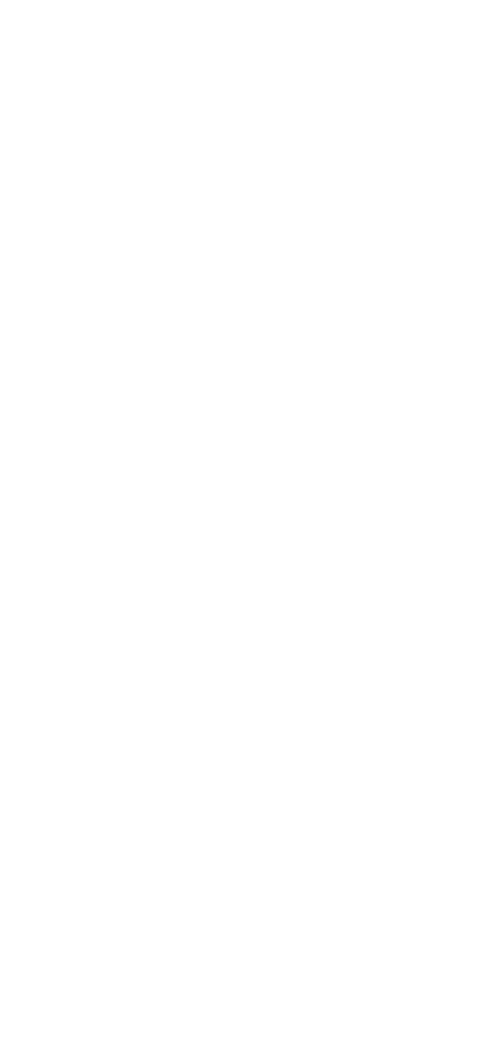
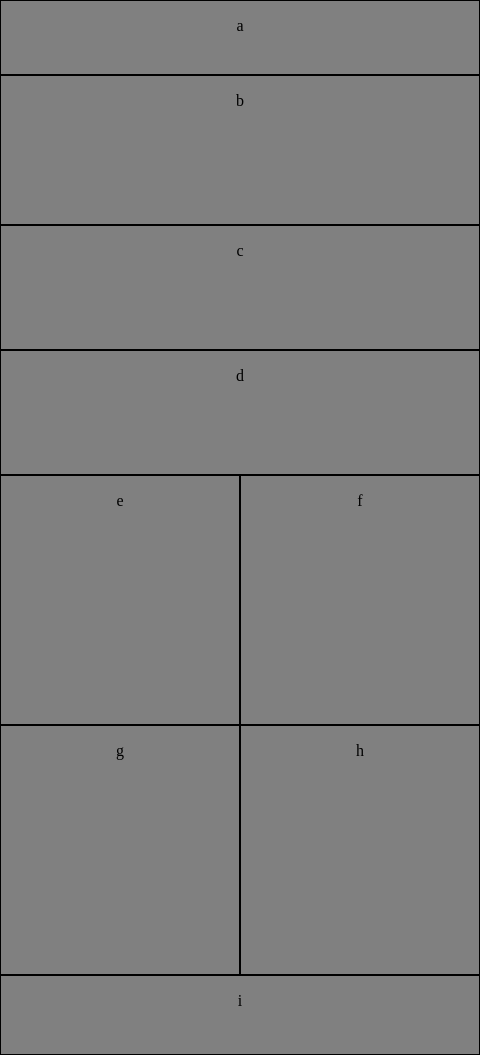
Before and after one commit to fadiHB/lab01-301, a plain HTML site: page index.html in a window 390 px wide. Shown: the whole page, 480 px wide, since content can reach past the window. Before the commit the page ends 844 px from the top, so only its background shows below. Drawn offline with Linux system fonts and the light colour scheme.

Commit message:
done-part1

```diff
--- a/css/style.css
+++ b/css/style.css
@@ -0,0 +1,173 @@
+
+/* active this css whatever is the width*/
+* {
+    box-sizing: border-box;
+
+}
+
+body {
+    width: 960px;
+    margin: auto;
+}
+
+div {
+
+    border: #000 solid 1px;
+    background-color: #808080;
+}
+
+.a {
+
+    height: 100px;
+    width: 960px;
+}
+
+.b {
+    width: 200px;
+    height: 600px;
+    float: left;
+}
+
+.c,.d {
+    width: 380px;
+    height: 200px;
+    float: left;
+
+}
+
+
+
+
+div :only-child {
+    text-align: center;
+}
+
+
+
+
+.e,.f,.g,.h {
+    width: 190px;
+    height: 250px;
+}
+
+.e {
+    float: left;
+}
+
+.f {
+    float: right;
+}
+
+.g {
+    float: left;
+}
+
+.h {
+    float: right;
+}
+
+.i {
+
+    height: 150px;
+    width: 760px;
+    float: right;
+}
+
+
+
+
+
+
+
+/* active this CSS style from the width 0 to 768 px  */
+@media only screen and (max-width: 768px) {
+
+    body {
+        width: 480px;
+        margin: auto;
+
+    }
+
+    div {
+
+        border: #000 solid 1px;
+        background-color: #808080;
+    }
+
+
+
+    div :only-child {
+        text-align: center;
+    }
+
+    .a,.b,.c,.d,.i {
+        width: 480px;
+    }
+
+    .a {
+        /* height: 9.77835%; */
+        height: 75px;
+    }
+
+    .b {
+        height: 150px;
+
+    }
+
+    .c,.d {
+        /* height: 19.55671%; */
+        height: 125px;
+
+    }
+
+
+    .e,.f,.g,.h {
+        width: 240px;
+        /* height: 32.59452%; */
+        height: 250px;
+    }
+
+    .e {
+        float: left;
+    }
+
+    .f {
+        float: right;
+    }
+
+    .g {
+        float: left;
+    }
+
+    .h {
+        float: right;
+    }
+
+    .i {
+        clear: both;
+        height: 80px;
+    }
+
+
+}
+
+
+
+
+
+
+
+
+
+
+
+
+/* active this CSS style from the width 768 px to ...
+@media only screen and (min-width: 768px) {
+
+    body {
+        background-color: red;
+    }
+
+
+} */
--- a/index.html
+++ b/index.html
@@ -5,8 +5,21 @@
     <meta name="viewport" content="width=device-width, initial-scale=1.0">
     <title>Document</title>
     <link rel="stylesheet" href="css/style.css">
+    <link rel="stylesheet" href="css/base.css">
 </head>
 <body>
 
+
+<div class="a"><p>a</p></div>
+<div class="b"><p>b</p></div>
+<div class="c"><p>c</p></div>
+<div class="d"><p>d</p></div>
+<div class="e"><p>e</p></div>
+<div class="f"><p>f</p></div>
+<div class="g"><p>g</p></div>
+<div class="h"><p>h</p></div>
+<div class="i"><p>i</p></div>
+
+
 </body>
 </html>
```
